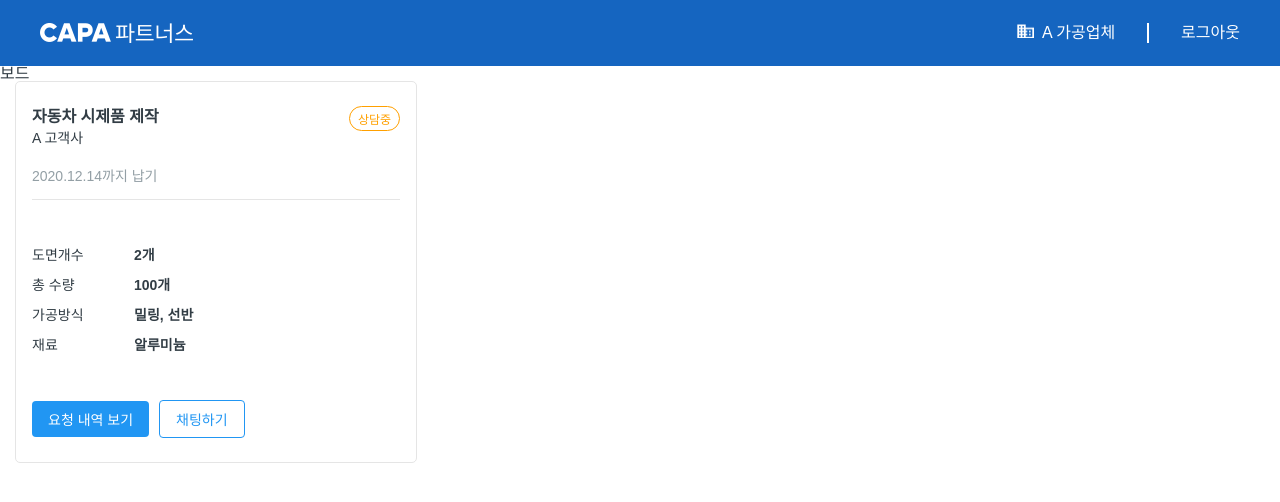
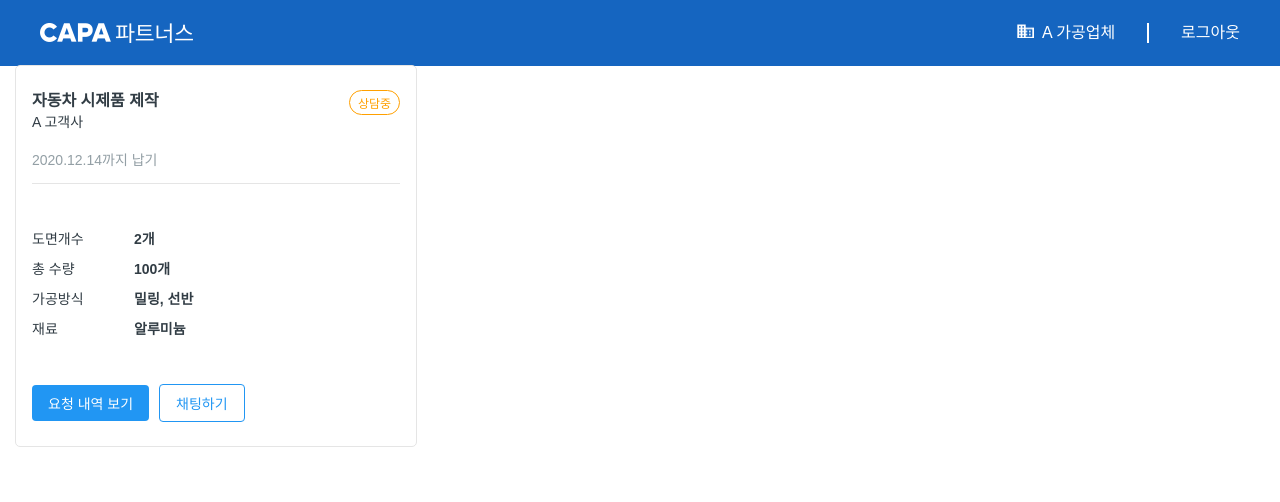
Before and after one commit to moolbum/wanted_freepass_ATEAM, a React (Create React App) app: page / in a window 1280 px wide. Shown: the top 502 px of the page. Built offline with nearby package versions, Linux system fonts and the light colour scheme; no server answers.

Commit message:
Add : Modify : data 파일 확장자 변경

```diff
--- a/src/pages/Board/Board.tsx
+++ b/src/pages/Board/Board.tsx
@@ -1,16 +1,19 @@
-import React, { useEffect } from 'react';
+import React, { useState, useEffect } from 'react';
 import Card from '../../components/Card/Card';
 
 const Board = () => {
+  const [cardInfo, setCardInfo] = useState([{}]);
+
   useEffect(() => {
     fetch('http://localhost:4000/requests')
       .then(res => res.json())
-      .then(res => console.log(res));
+      .then(res => setCardInfo(res));
   }, []);
+
+  console.log(cardInfo);
 
   return (
     <div>
-      보드
       <Card />
     </div>
   );
```
Also changed, not shown: src/components/Card/data.ts (renamed from src/components/Card/data.tsx).
